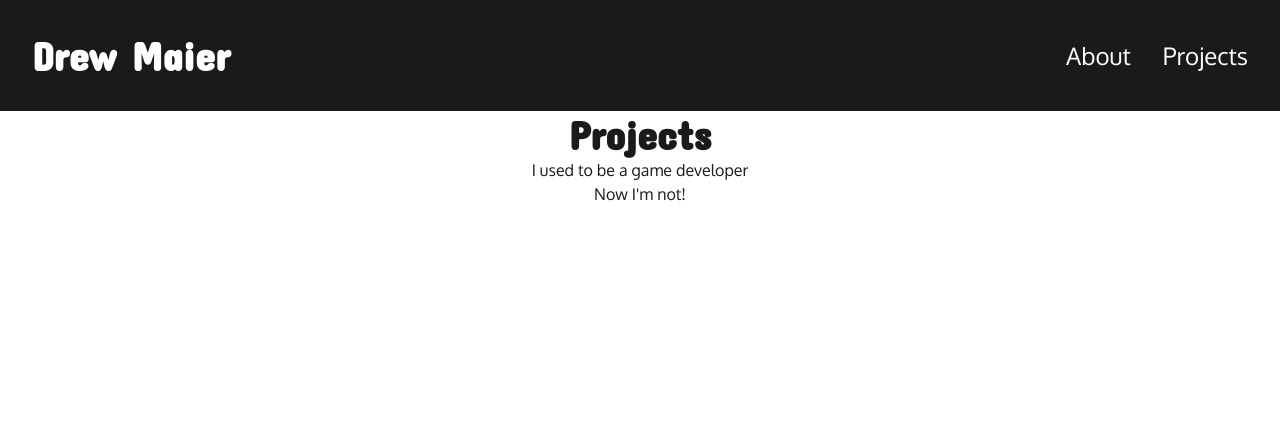
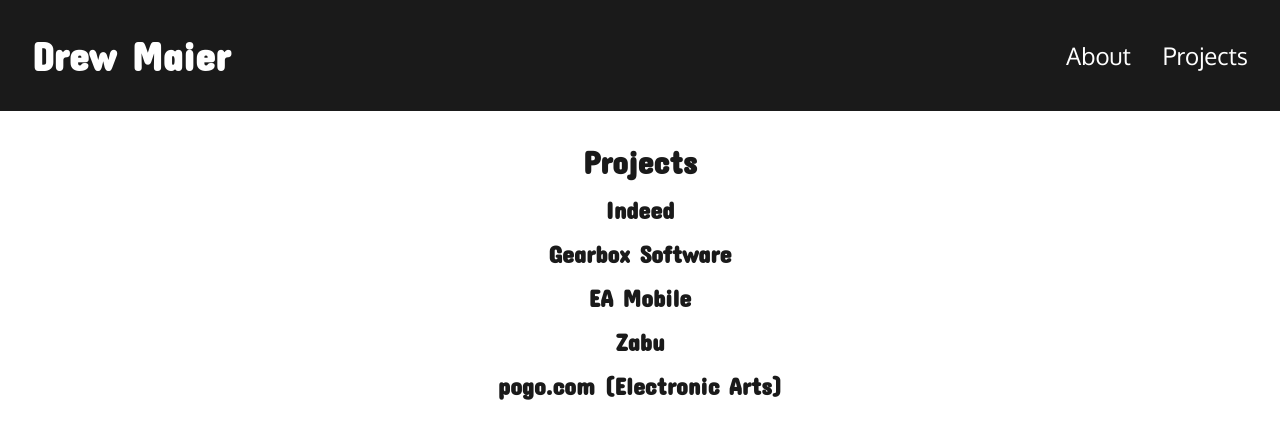
Before and after one commit to drewcmaier/portfolio, a SvelteKit app: page /projects in a window 1280 px wide. Shown: the top 438 px of the page. Built offline with nearby package versions, Linux system fonts and the light colour scheme.

Commit message:
chore: fill out pages

```diff
--- a/src/routes/+layout.svelte
+++ b/src/routes/+layout.svelte
@@ -15,5 +15,6 @@
 		display: flex;
 		flex-direction: column;
 		align-items: center;
+		padding: 2rem;
 	}
 </style>
--- a/src/routes/+page.svelte
+++ b/src/routes/+page.svelte
@@ -1,3 +1,3 @@
-<h1>Drew Maier</h1>
+<h2>Hello!</h2>
 
-<p>is a software developer</p>
+<p>My name is <strong>Drew Maier</strong> and I am a software engineer.</p>
--- a/src/routes/about/+page.svelte
+++ b/src/routes/about/+page.svelte
@@ -1,3 +1,3 @@
-<h1>Who I am</h1>
+<h2>Who I am</h2>
 
 <p>I am a web developer in Phoenixville, PA</p>
--- a/src/routes/projects/+page.svelte
+++ b/src/routes/projects/+page.svelte
@@ -1,4 +1,7 @@
-<h1>Projects</h1>
+<h2>Projects</h2>
 
-<p>I used to be a game developer</p>
-<p>Now I'm not!</p>
+<h3>Indeed</h3>
+<h3>Gearbox Software</h3>
+<h3>EA Mobile</h3>
+<h3>Zabu</h3>
+<h3>pogo.com (Electronic Arts)</h3>
--- a/src/routes/style.css
+++ b/src/routes/style.css
@@ -47,6 +47,10 @@ body {
     margin: 0;
 }
 
+:where(h1, h2, h3, h4, h5, p)+ :where(h1, h2, h3, h4, h5, p) {
+    margin-top: 1rem;
+}
+
 p {
     line-height: 1.5;
 }
@@ -76,6 +80,11 @@ a {
     color: var(--color-text-inverse);
 }
 
+strong {
+    font-weight: 700;
+    display: inline;
+}
+
 input,
 button {
     font-size: inherit;
```
